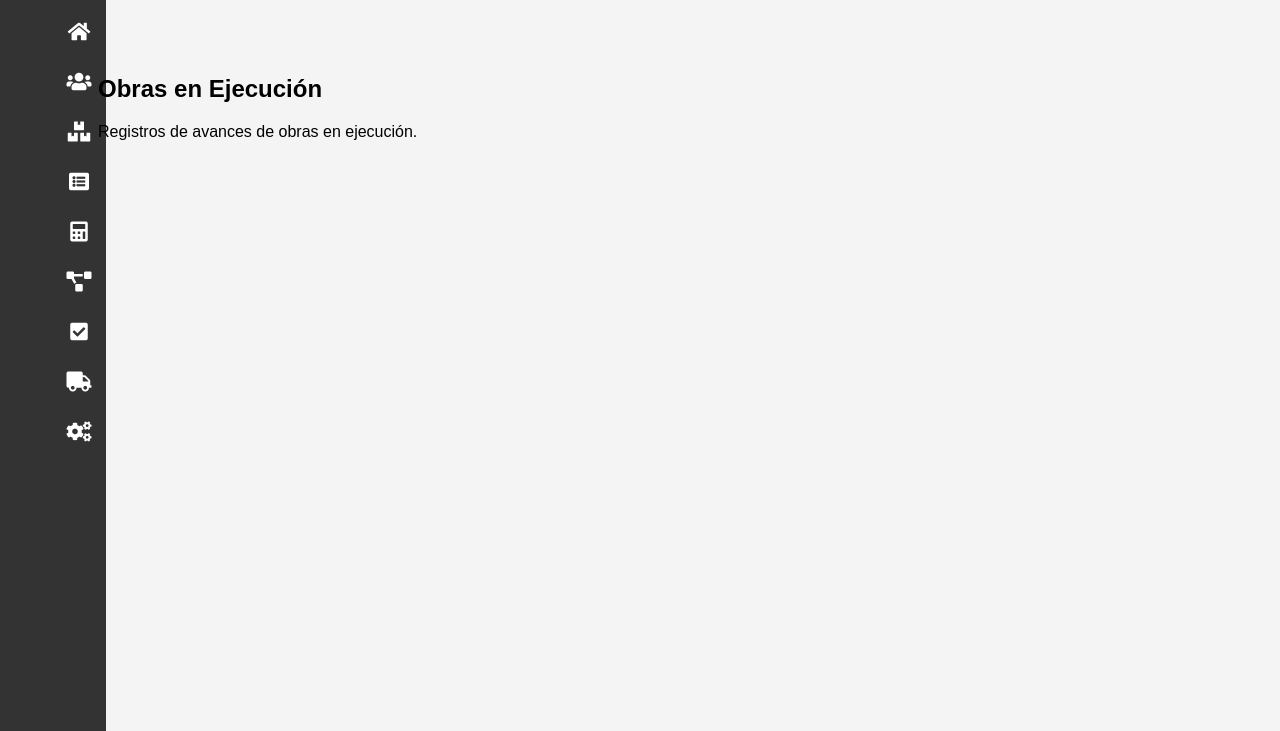
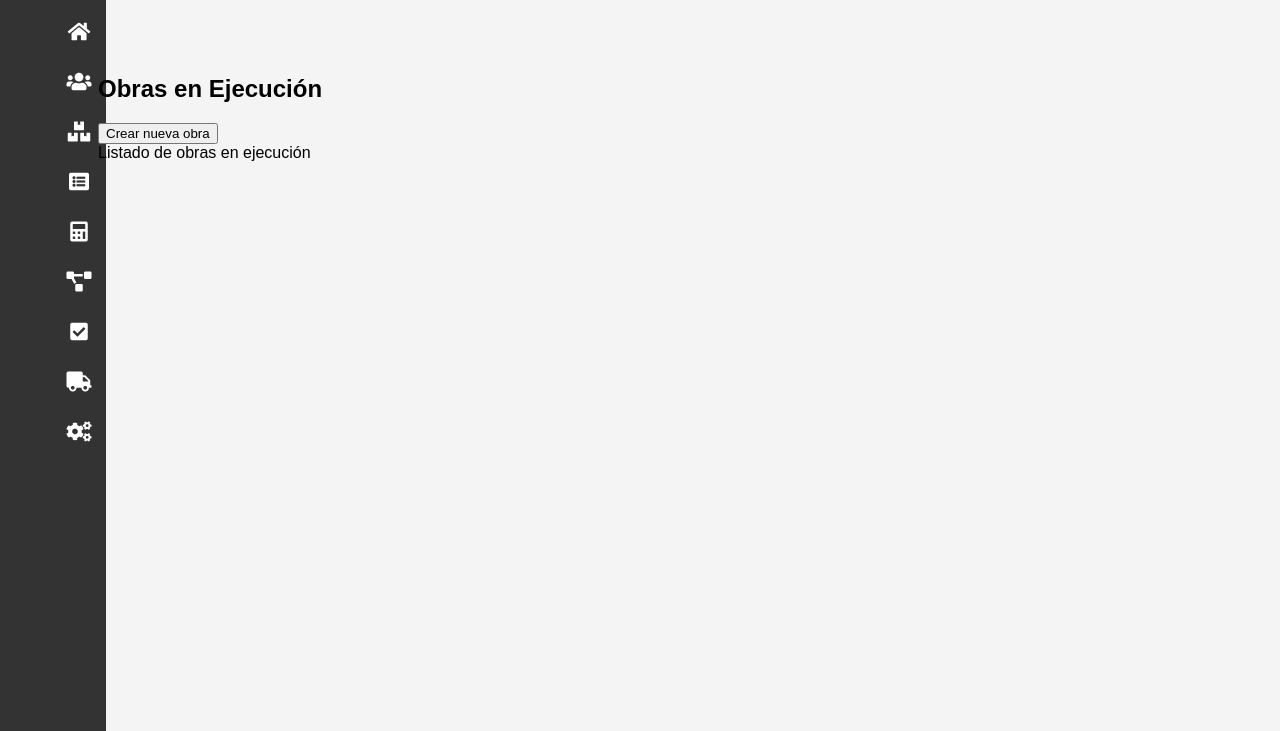
Before and after one commit to Ctrlarq/Gestion, a plain HTML site: page index.html in a window 1280 px wide. Both pictures are taken after a click on the link "Obras en Ejecución". Shown: the part 69-800 px from the top of the page. Drawn offline with Linux system fonts and the light colour scheme.

Commit message:
Add files via upload

```diff
--- a/index.html
+++ b/index.html
@@ -84,7 +84,7 @@
             </div>
         </nav>
         <div class="home-content">
-            <div class="section" id="main">
+            <div class="section active" id="main">
                 <div class="overview-boxes">
                     <div class="box">
                         <div class="right-side">
@@ -136,7 +136,10 @@
             </div>
             <div class="section" id="ejecucion">
                 <h2>Obras en Ejecución</h2>
-                <div>Registros de avances de obras en ejecución.</div>
+                <div>
+                    <button onclick="createProject()">Crear nueva obra</button>
+                    <div id="project-list">Listado de obras en ejecución</div>
+                </div>
             </div>
             <div class="section" id="finalizadas">
                 <h2>Obras Finalizadas</h2>
--- a/script.js
+++ b/script.js
@@ -25,11 +25,13 @@ document.addEventListener("DOMContentLoaded", function() {
 });
 
 function createClient() {
-    // Aquí puedes agregar la lógica para crear un nuevo cliente
     alert("Funcionalidad para crear un nuevo cliente");
 }
 
 function importExcel() {
-    // Aquí puedes agregar la lógica para importar un archivo de Excel
     alert("Funcionalidad para importar un archivo de Excel");
 }
+
+function createProject() {
+    alert("Funcionalidad para crear una nueva obra en ejecución");
+}
```
